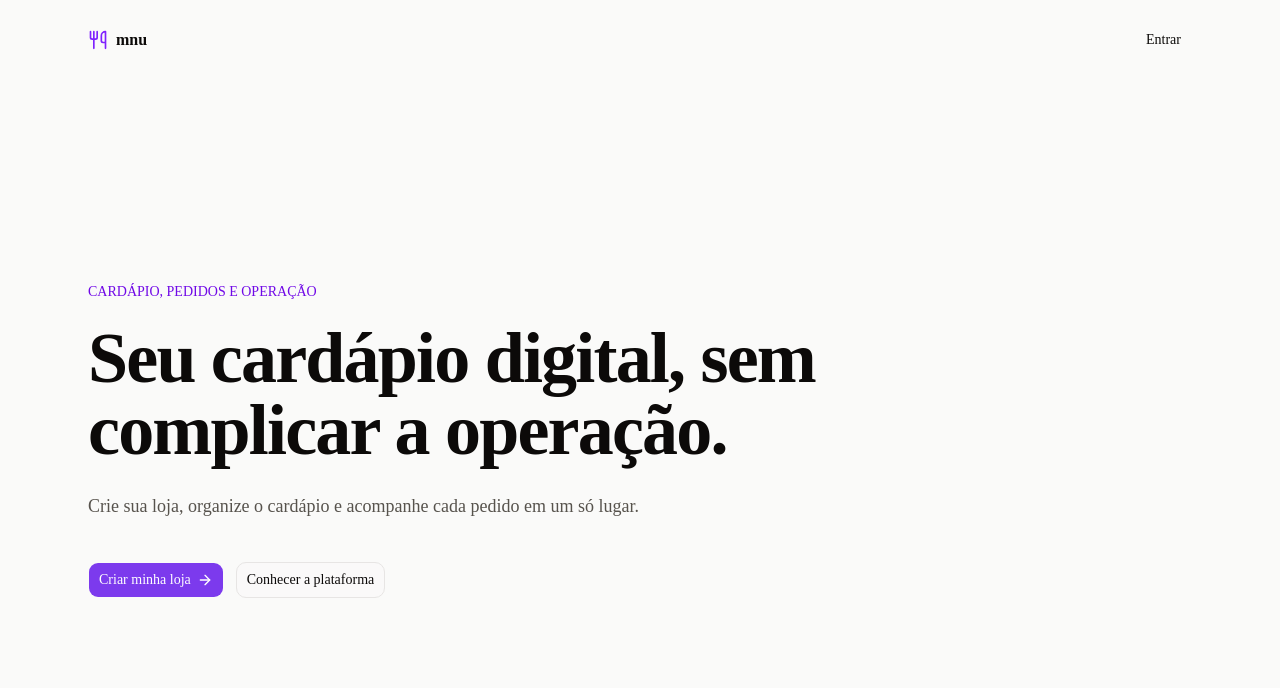
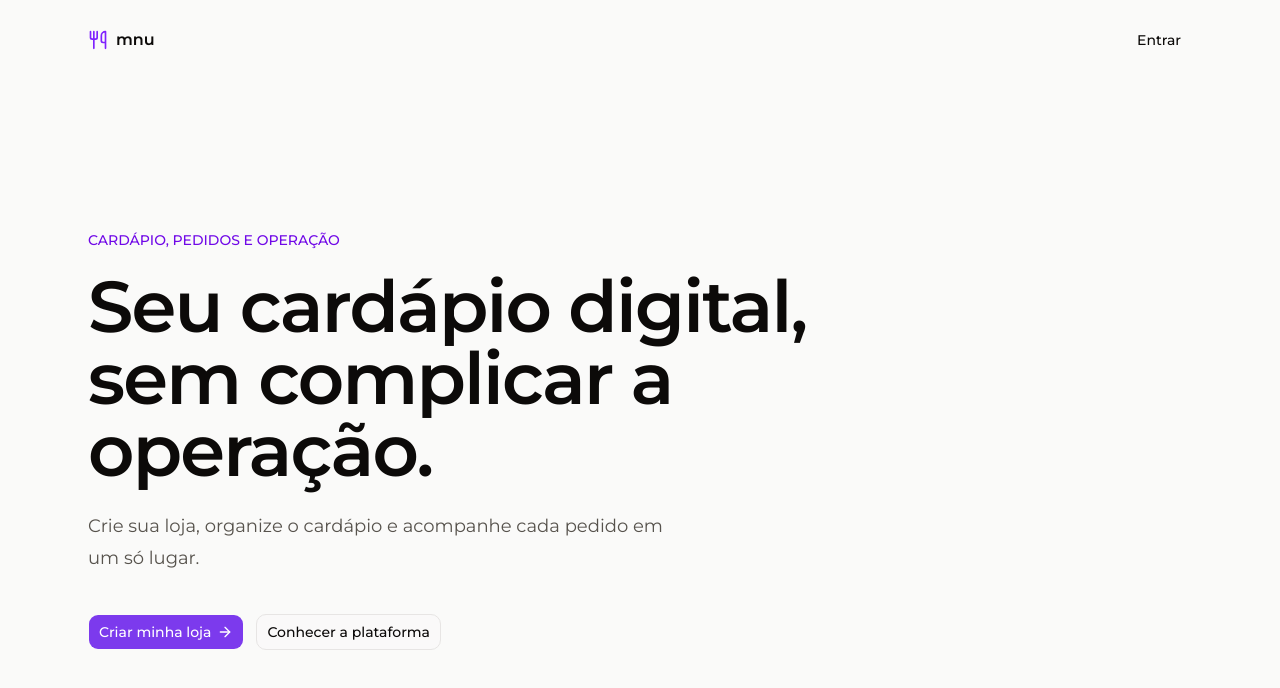
Before and after one commit to leonDenizard/mnu-web, a Next.js app: page / in a window 1280 px wide. Shown: the top 688 px of the page. Built offline with nearby package versions, Linux system fonts and the light colour scheme.

Commit message:
chore: refine design foundation

```diff
--- a/src/app/globals.css
+++ b/src/app/globals.css
@@ -7,9 +7,9 @@
 @theme inline {
   --color-background: var(--background);
   --color-foreground: var(--foreground);
-  --font-sans: var(--font-sans);
+  --font-sans: var(--font-montserrat);
   --font-mono: var(--font-geist-mono);
-  --font-heading: var(--font-sans);
+  --font-heading: var(--font-montserrat);
   --color-sidebar-ring: var(--sidebar-ring);
   --color-sidebar-border: var(--sidebar-border);
   --color-sidebar-accent-foreground: var(--sidebar-accent-foreground);
--- a/src/app/layout.tsx
+++ b/src/app/layout.tsx
@@ -1,10 +1,10 @@
 import type { Metadata } from "next";
-import { Geist, Geist_Mono } from "next/font/google";
+import { Geist_Mono, Montserrat } from "next/font/google";
 import "./globals.css";
 import { Providers } from './providers';
 
-const geistSans = Geist({
-  variable: "--font-geist-sans",
+const montserrat = Montserrat({
+  variable: "--font-montserrat",
   subsets: ["latin"],
 });
 
@@ -22,7 +22,7 @@ export default function RootLayout({ children }: LayoutProps<"/">) {
   return (
     <html
       lang="pt-BR"
-      className={`${geistSans.variable} ${geistMono.variable} h-full antialiased`}
+      className={`${montserrat.variable} ${geistMono.variable} h-full antialiased`}
     >
       <body className="min-h-full flex flex-col"><Providers>{children}</Providers></body>
     </html>
```
Also changed, not shown: 1 other file (tests, documents, lock files or other folders).
